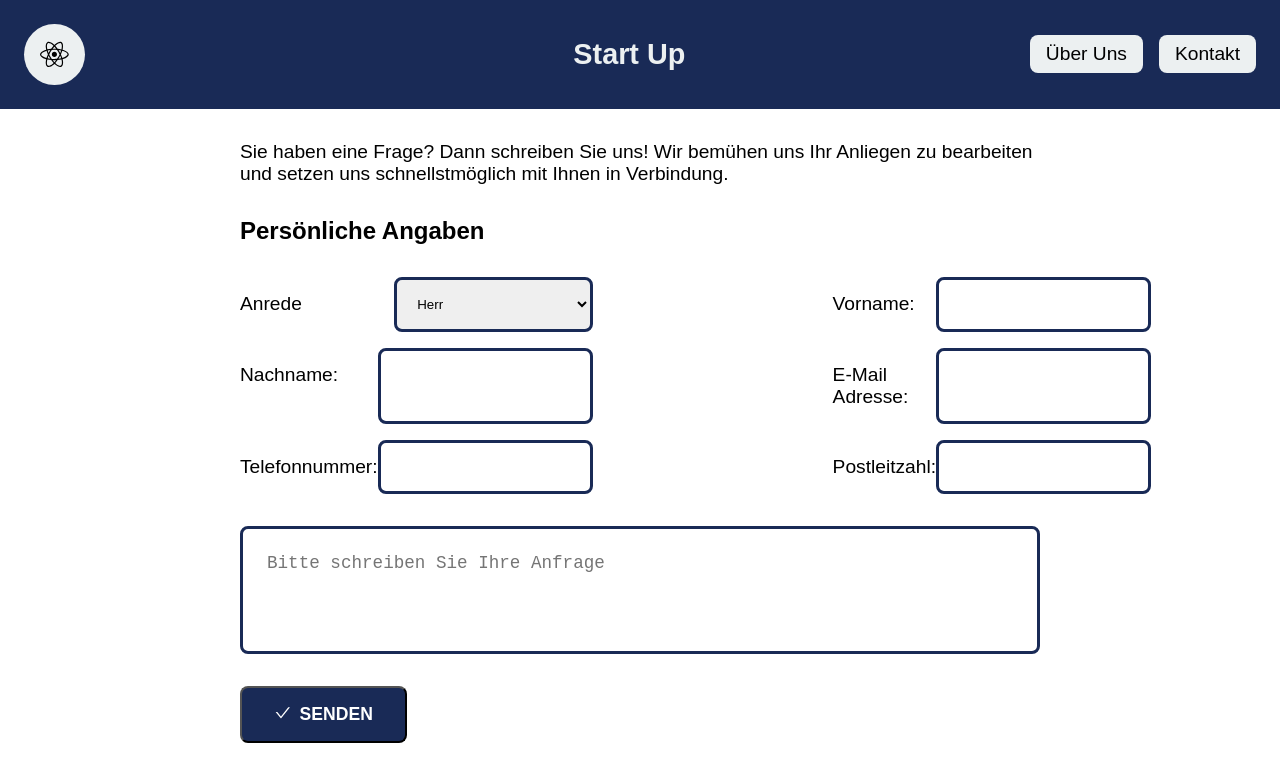
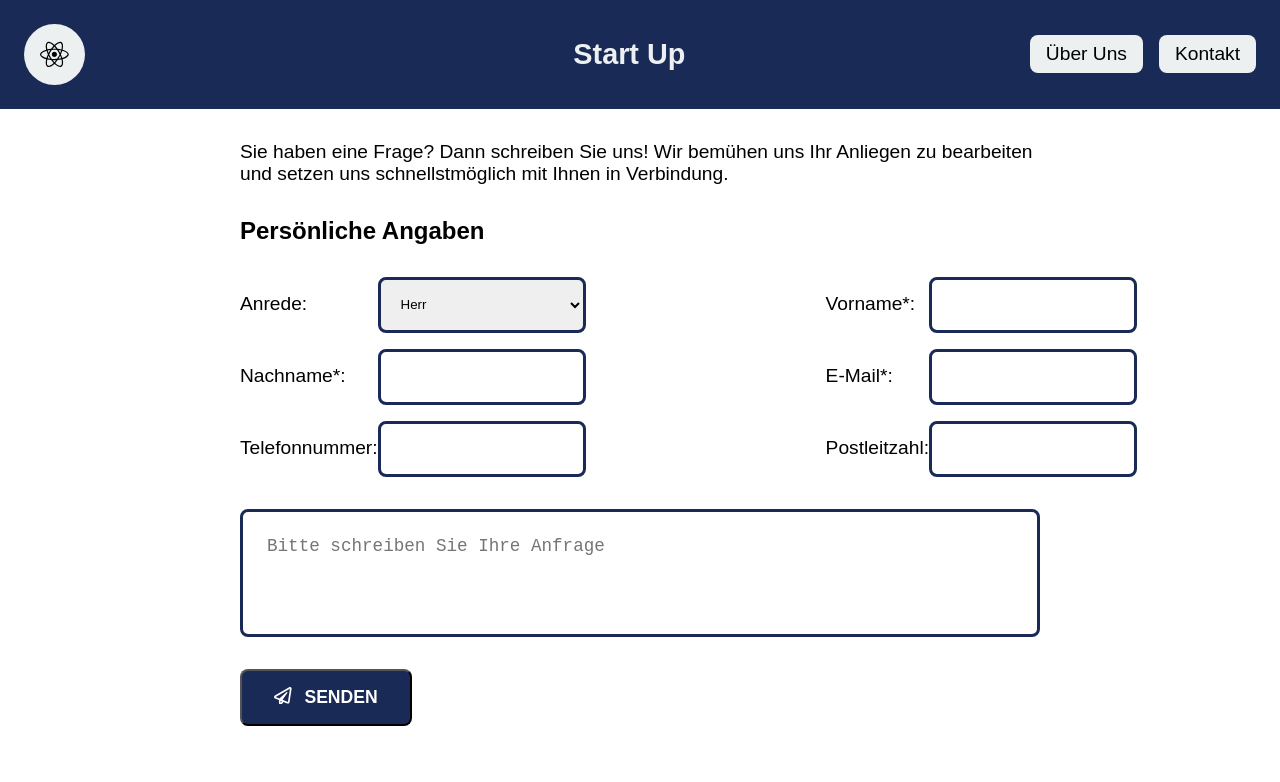
Before and after one commit to Soheil7100Z/Startup-Deployment-Frontend, a React (Vite) app: page /kontakt in a window 1280 px wide. Shown: the top 782 px of the page. Built offline with nearby package versions, Linux system fonts and the light colour scheme.

Commit message:
Startup website Project => On the contact page, determined which user's information is required.

```diff
--- a/src/components/Contact.jsx
+++ b/src/components/Contact.jsx
@@ -1,13 +1,106 @@
+import { useState } from 'react'
 import styles from './contact.module.css'
-import {AiOutlineCheck } from 'react-icons/ai'
+import {FaRegPaperPlane} from 'react-icons/fa'
+
 const Contact = () => {
+
+    const inputElements = document.querySelectorAll('input')
+
+    const [inputVor , settingInputVor] = useState('')
+    const [inputNach , settingInputNach] = useState('')
+    const [inputEmail , settingInputEmail] = useState('')
+    const [inputTel , settingInputTel] = useState('')
+    const [inputPost , settingInputPost] = useState('')
+    const [inputText , settingInputText] = useState('')
+
+    const [errorVor , settingErrorVor] = useState('')
+    const [errorNach , settingErrorNach] = useState('')
+    const [errorEmail , settingErrorEmail] = useState('')
+    const [errorText , settingErrorText] = useState('')
+
+    const currentInputVor = (event) => {
+        settingInputVor(event.target.value)
+        if(inputVor !== ''){
+            settingErrorVor('')
+        }
+    }
+
+    const currentInputNach = (event) => {
+        settingInputNach(event.target.value)
+        if(inputNach !== ''){
+            settingErrorNach('')
+        }
+    }
+
+    const currentInputEmail = (event) => {
+        // const EmailValidity = checkValidity(event.target)
+        // console.log(EmailValue)
+        settingInputEmail(event.target.value)
+        if(inputEmail !== ''){
+            settingErrorEmail('')
+        }
+    }
+
+    const currentInputTel = (event) => {
+        settingInputTel(event.target.value)
+    }
+
+    const currentInputPost = (event) => {
+        settingInputPost(event.target.value)
+    }
+
+    const currentInputText = (event) => {
+        settingInputText(event.target.value)
+        if(inputText !== ''){
+            settingErrorText('')
+        }
+    }
+
+    const submittingUser = () => {
+        inputElements.forEach(el =>{
+            if (inputVor===''){
+                settingErrorVor('required')
+            }else {
+                settingErrorVor('')
+            }
+
+            if (inputNach===''){
+                settingErrorNach('required')
+            }else {
+                settingErrorNach('')
+            }
+
+            if (inputEmail===''){
+                settingErrorEmail('required')
+            }else {
+                settingErrorEmail('')
+            }
+
+            if (inputText===''){
+                settingErrorText('required')
+            }else {
+                settingErrorText('')
+            }
+
+            if (inputVor!=='' && inputNach!=='' && inputEmail!=='' && inputText!==''){
+                settingInputVor('')
+                settingInputNach('')
+                settingInputEmail('')
+                settingInputTel('')
+                settingInputPost('')
+                settingInputText('')
+            }
+
+        })
+    }
+
   return (
-    <div id={styles.container}>
+    <form id={styles.container}>
         <span style={{display: 'block', marginBottom: '2rem' }}>Sie haben eine Frage? Dann schreiben Sie uns! Wir bemühen uns Ihr Anliegen zu bearbeiten und setzen uns schnellstmöglich mit Ihnen in Verbindung.</span>
         <span  style={{display: 'block', marginBottom: '2rem', fontWeight: 'bold', fontSize:'var(--text-lg)' }}>Persönliche Angaben</span>
         <div className={styles.form}>
             <div className={styles.perosnInfo}>
-                <label>Anrede</label>
+                <label>Anrede:</label>
                 <select className={styles.selectionIcon}>
                         <option>Herr</option>
                         <option>Frau</option>
@@ -17,35 +110,42 @@ const Contact = () => {
             </div>
 
             <div className={styles.perosnInfo}>
-                <label>Vorname:</label>
-                <input type="text"  />
+                <label style={{color: errorVor ? '#EA2027' : ''}}>Vorname*:</label>
+                <input type="text" value={inputVor} onChange={currentInputVor} style={{borderColor: errorVor ? '#EA2027' : ''}}/>
             </div>
 
             <div className={styles.perosnInfo}>
-                <label>Nachname:</label>
-                <input type="text"  />
+                <label style={{color: errorNach ? '#EA2027' : ''}}>Nachname*:</label>
+                <input type="text" value={inputNach} onChange={currentInputNach} style={{borderColor: errorNach ? '#EA2027' : ''}}/>
             </div>
 
             <div className={styles.perosnInfo}>
-                <label>E-Mail Adresse:</label>
-                <input type="Email"  />
+                <label style={{color: errorEmail ? '#EA2027' : ''}}>E-Mail*:</label>
+                <input type="Email" value={inputEmail} onChange={currentInputEmail} style={{borderColor: errorEmail ? '#EA2027' : ''}}/>
             </div>
 
             <div className={styles.perosnInfo}>
                 <label>Telefonnummer:</label>
-                <input type="tel"  />
+                <input type="number" value={inputTel} onChange={currentInputTel}/>
             </div>
 
             <div className={styles.perosnInfo}>
                 <label>Postleitzahl:</label>
-                <input type="post"  />
+                <input type="number"  value={inputPost} onChange={currentInputPost} />
             </div>
         </div>
-        <textarea className={styles.textArea} placeholder='Bitte schreiben Sie Ihre Anfrage' ></textarea>
-        <button className={styles.button}>
-            <AiOutlineCheck style={{ marginRight: '.5rem'}} />
+        {errorText && <div style={{marginBottom: '-3rem', marginTop: '2rem', color: '#EA2027', fontSize: '2rem' }}>*</div>}
+        <textarea className={styles.textArea} placeholder='Bitte schreiben Sie Ihre Anfrage'
+        value={inputText} onChange={currentInputText}
+        style={{borderColor: errorText ? '#EA2027' : ''}}
+          ></textarea>
+
+        {(errorVor||errorNach||errorEmail||errorText) && <div style={{color: '#EA2027', fontSize:'1.5rem', left: '18.5rem', marginTop:'1rem'}}>Bitte füllen Sie die Angaben* aus, sie sind notwendig !</div>}
+        <button type="button" onClick={submittingUser} className={styles.button}>
+            <FaRegPaperPlane  style={{ marginRight: '.8rem'}} />
             SENDEN</button>
-    </div>
+
+    </form>
   )
 }
 
--- a/src/components/contact.module.css
+++ b/src/components/contact.module.css
@@ -1,3 +1,12 @@
+input[type=number]::-webkit-outer-spin-button,
+input[type=number]::-webkit-inner-spin-button {
+  -webkit-appearance: none;
+  margin: 0;
+}
+input[type=number] {
+    -moz-appearance: textfield;
+  }
+
 #container {
     margin: 2rem 15rem;
     font-size: var(--text-mlg);
@@ -14,7 +23,7 @@
     justify-self: end;
 }
 .selectionIcon {
-    width: 12.4rem;
+    width: 13rem;
     padding: 1rem;
     border-radius: .5rem;
     outline: none;
@@ -27,10 +36,13 @@
 
 }
 .perosnInfo input{
+    width: 13rem;
+    height: 3.5rem;
     padding: 1rem;
     outline: none;
     border-radius: .5rem;
     border:3px solid #192a56;
+
 
 }
 .perosnInfo label{
@@ -40,7 +52,7 @@
 .textArea{
     display: flex;
     justify-self: center;
-    margin-top: 2rem;
+    margin: 2rem 0 2rem 0;
     width: 100%;
     min-height: 8rem;
     height: auto;
@@ -49,6 +61,7 @@
     border-radius: .5rem;
     font-size: var(--text-md);
     border: 3px solid #192a56;
+    outline: none;
 }
 
 .button {
```
